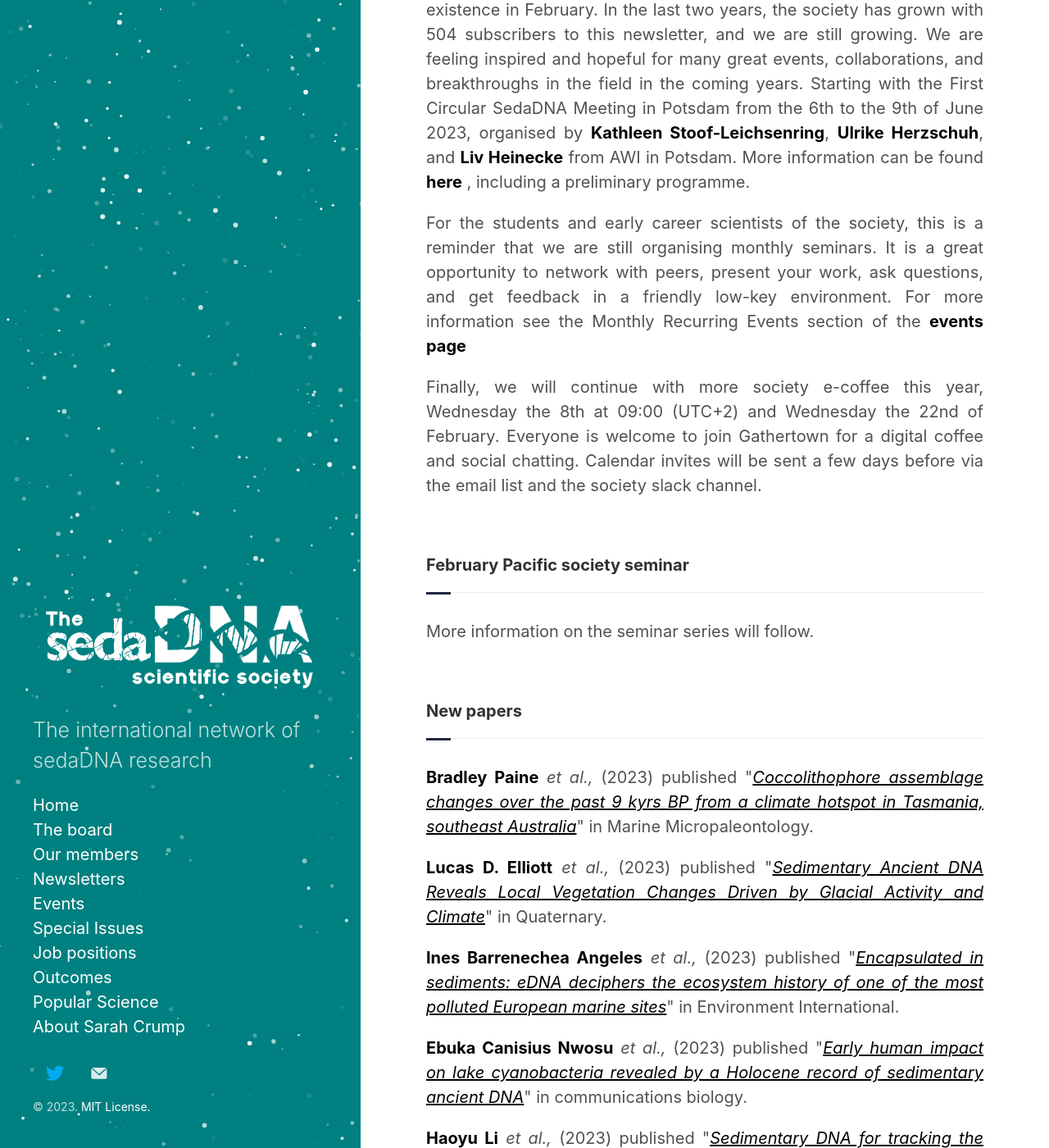
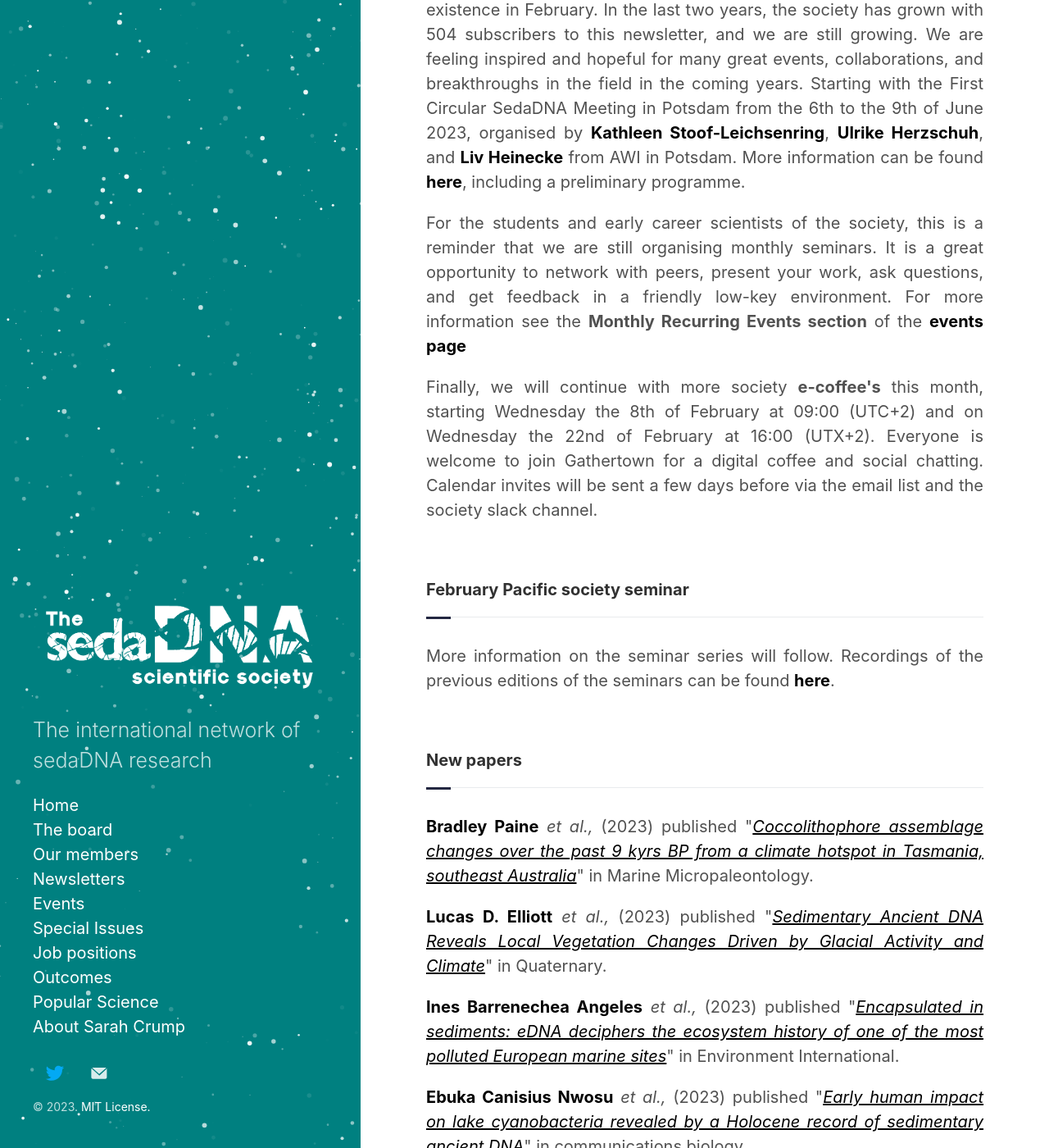
Before and after one commit to sedadna/sedadna.github.io, a Jekyll site: the page built from category/news/23-02.md, in a window 1280 px wide and 1400 px high, scrolled down 367 px. Shown: the whole window at 82% size. Built offline with Jekyll 4.4.1, drawn with Linux system fonts in a browser that asks for light colours; some of the changed text lies outside the part shown.

Commit message:
Update 23-02.md

```diff
--- a/category/news/23-02.md
+++ b/category/news/23-02.md
@@ -10,18 +10,18 @@
 <p>Dear sed-DNA enthusiasts,</p>
 <div class="intro">
 
-<p>This is the first newsletter of 2023, and we hope that everyone had a good start to the new year! The society is celebrating its second year of existence in February. In the last two years, the society has grown with 504 subscribers to this newsletter, and we are still growing. We are feeling inspired and hopeful for many great events, collaborations, and breakthroughs in the field in the coming years. Starting with the First Circular SedaDNA Meeting in Potsdam from the 6th to the 9th of June 2023, organised by <a href="https://www.researchgate.net/profile/Kathleen-Stoof-Leichsenring-2" target="_blank"><b> Kathleen Stoof-Leichsenring</b></a>, <a href="https://www.researchgate.net/profile/Ulrike-Herzschuh" target="_blank"><b> Ulrike Herzschuh</b></a>, and <a href="https://www.researchgate.net/profile/Liv-Heinecke-2" target="_blank"><b> Liv Heinecke</b></a> from AWI in Potsdam. More information can be found <a href="https://docs.google.com/document/d/13tvQSsiWDWVYNwo638D9ByT3cKc1HLZsXTSC_3GRtSY/edit?usp=sharing" target="_blank"><b> here</b></a> , including a preliminary programme.</p>
+<p>This is the first newsletter of 2023, and we hope that everyone had a good start to the new year! The society is celebrating its second year of existence in February. In the last two years, the society has grown with 504 subscribers to this newsletter, and we are still growing. We are feeling inspired and hopeful for many great events, collaborations, and breakthroughs in the field in the coming years. Starting with the First Circular SedaDNA Meeting in Potsdam from the 6th to the 9th of June 2023, organised by <a href="https://www.researchgate.net/profile/Kathleen-Stoof-Leichsenring-2" target="_blank"><b> Kathleen Stoof-Leichsenring</b></a>, <a href="https://www.researchgate.net/profile/Ulrike-Herzschuh" target="_blank"><b> Ulrike Herzschuh</b></a>, and <a href="https://www.researchgate.net/profile/Liv-Heinecke-2" target="_blank"><b> Liv Heinecke</b></a> from AWI in Potsdam. More information can be found <a href="https://docs.google.com/document/d/13tvQSsiWDWVYNwo638D9ByT3cKc1HLZsXTSC_3GRtSY/edit?usp=sharing" target="_blank"><b> here</b></a>, including a preliminary programme.</p>
 
-<p>For the students and early career scientists of the society, this is a reminder that we are still organising monthly seminars. It is a great opportunity to network with peers, present your work, ask questions, and get feedback in a friendly low-key environment. For more information see the Monthly Recurring Events section of the <a href="https://sedadna.github.io/category/events.html" target="_blank"><b> events page</b></a></p>
+<p>For the students and early career scientists of the society, this is a reminder that we are still organising monthly seminars. It is a great opportunity to network with peers, present your work, ask questions, and get feedback in a friendly low-key environment. For more information see the <b>Monthly Recurring Events section</b> of the <a href="https://sedadna.github.io/category/events.html" target="_blank"><b> events page</b></a></p>
 <p>
-Finally, we will continue with more society e-coffee this year, Wednesday the 8th at 09:00 (UTC+2) and Wednesday the 22nd of February. Everyone is welcome to join Gathertown for a digital coffee and social chatting. Calendar invites will be sent a few days before via the email list and the society slack channel.
+  Finally, we will continue with more society <b>e-coffee's</b> this month, starting Wednesday the 8th of February at 09:00 (UTC+2) and on Wednesday the 22nd of February at 16:00 (UTX+2). Everyone is welcome to join Gathertown for a digital coffee and social chatting. Calendar invites will be sent a few days before via the email list and the society slack channel.
 </p>
 
 <br>
 <div class="intro">
 <h4 class="section-title underline">February Pacific society seminar</h4><p>
 
-More information on the seminar series will follow.
+More information on the seminar series will follow. Recordings of the previous editions of the seminars can be found <a href="https://www.youtube.com/@ericcapo126" target="_blank"><b>here</b></a>.
 
 <div class="intro">
   <br>
@@ -40,13 +40,15 @@
 
 <p><a href="https://scholar.google.com/citations?user=gPs7wHoAAAAJ&hl=en&oi=sra" target="_blank"><b>Rosie Everett</b></a> and <b>Becky Cribdon</b> (2023) published "<a href="https://doi.org/10.3389/fevo.2022.888421" target="_blank"><u><i>MetaDamage tool: Examining post-mortem damage in sedaDNA on a metagenomic scale</i></u></a>. in Frontiers in Ecology and Evolution </p>
 
-<p><a href="https://www.researchgate.net/profile/Pradeep-Srivastava-2" target="_blank"><b>Pradeep Srivastava</b></a> <i> et al.,</i> (2023) published "<a href="10.18520/cs/v124/i1/26-37" target="_blank"><u><i>A need to integrate metagenomics and metabolomics in geosciences and develop the deep-time digital earth-biome database of India</i></u></a>" in CURRENT SCIENCE.</p>
+<p><a href="https://www.researchgate.net/profile/Pradeep-Srivastava-2" target="_blank"><b>Pradeep Srivastava</b></a> <i> et al.,</i> (2023) published "<a href="10.18520/cs/v124/i1/26-37" target="_blank"><u><i>A need to integrate metagenomics and metabolomics in geosciences and develop the deep-time digital earth-biome database of India</i></u></a>" in Current Science.</p>
 
 <p><a href="https://www.researchgate.net/profile/Sam-Hudson-9" target="_blank"><b>Samuel M Hudson</b></a> <i> et al.,</i> (2022) published "<a href=" https://doi.org/10.3389/fevo.2022.888421" target="_blank"><u><i>Lateglacial and Early Holocene palaeoenvironmental change and human activity at Killerby Quarry, North Yorkshire, UK</i></u></a>" in the Journal of Quaternary Science.</p>
 
 <p><a href="https://www.researchgate.net/profile/Roderick-Salisbury" target="_blank"><b>Roderick B. Salisbury</b></a> <i> et al.,</i> (2022) published "<a href="10.1553/archaeologia106s319" target="_blank"><u><i>Making the Most of Soils in Archaeology. A Review</i></u></a>" in Archaeologia Austriaca.</p>
 
 <p><a href="https://www.researchgate.net/profile/Kurt-Kjaer" target="_blank"><b>Kurt H Kjaer</b></a> <i> et al.,</i> (2022) published "<a href="https://doi.org/10.1038/s41586-022-05453-y" target="_blank"><u><i>A 2-million-year-old ecosystem in Greenland uncovered by environmental DNA</i></u></a>" in Nature.</p>
+
+<p><a href="https://www.researchgate.net/profile/Saul-Rodriguez-Martinez" target="_blank"><b>Saul Rodriguez-Martinez</b></a> <i> et al.,</i> (2022) published "<a href="https://doi.org/10.1111/1755-0998.13745" target="_blank"><u><i>The topological nature of tag jumping in environmental DNA metabarcoding studies</i></u></a>" in Molecular Ecology Resources.</p>
 
 
 <br>
```
